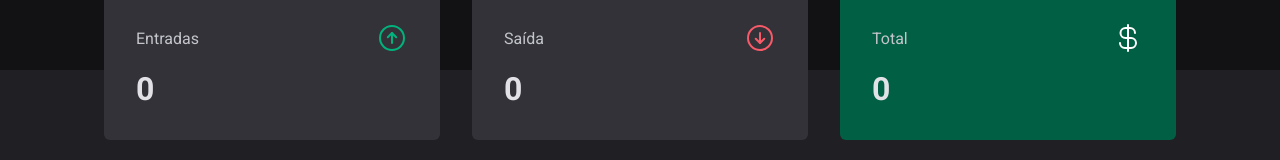
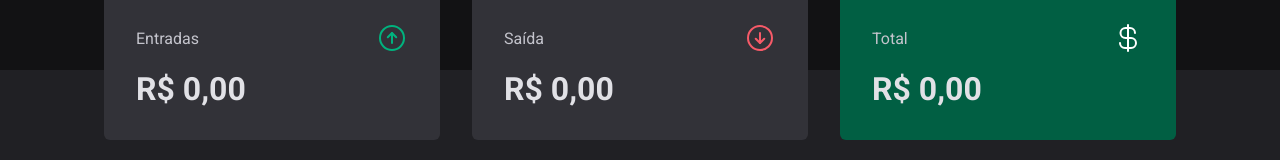
Before and after one commit to lucasnfarias/rocketseat-dt-money, a React (Vite) app: page / in a window 1280 px wide. Shown: the part 390-550 px from the top of the page. Built offline with nearby package versions, Linux system fonts and the light colour scheme; no server answers.

Commit message:
create formatters utils

```diff
--- a/src/components/Summary/index.tsx
+++ b/src/components/Summary/index.tsx
@@ -1,6 +1,7 @@
 import { ArrowCircleDown, ArrowCircleUp, CurrencyDollar } from "phosphor-react";
 import { useContext } from "react";
 import { TransactionsContext } from "../../contexts/transactions";
+import { priceFormmatter } from "../../utils/formatters";
 import { SummaryCard, SummaryContainer } from "./styles";
 
 export function Summary() {
@@ -35,7 +36,7 @@ export function Summary() {
           <ArrowCircleUp size={32} color="#00b37e" />
         </header>
 
-        <strong>{summary.income}</strong>
+        <strong>{priceFormmatter.format(summary.income)}</strong>
       </SummaryCard>
 
       <SummaryCard>
@@ -44,7 +45,7 @@ export function Summary() {
           <ArrowCircleDown size={32} color="#f75a68" />
         </header>
 
-        <strong>{summary.outcome}</strong>
+        <strong>{priceFormmatter.format(summary.outcome)}</strong>
       </SummaryCard>
 
       <SummaryCard variant="green">
@@ -53,7 +54,7 @@ export function Summary() {
           <CurrencyDollar size={32} color="#fff" />
         </header>
 
-        <strong>{summary.total}</strong>
+        <strong>{priceFormmatter.format(summary.total)}</strong>
       </SummaryCard>
     </SummaryContainer>
   );
--- a/src/pages/Transactions/index.tsx
+++ b/src/pages/Transactions/index.tsx
@@ -3,6 +3,7 @@ import { Header } from "../../components/Header";
 import { SearchForm } from "../../components/SearchForm";
 import { Summary } from "../../components/Summary";
 import { TransactionsContext } from "../../contexts/transactions";
+import { dateFormmatter, priceFormmatter } from "../../utils/formatters";
 import {
   PriceHighlight,
   TransactionsContainer,
@@ -27,10 +28,13 @@ export function Transactions() {
                 <tr key={id}>
                   <td width="50%">{description}</td>
                   <td>
-                    <PriceHighlight variant={type}>{price}</PriceHighlight>
+                    <PriceHighlight variant={type}>
+                      {type === "outcome" && "- "}
+                      {priceFormmatter.format(price)}
+                    </PriceHighlight>
                   </td>
                   <td>{category}</td>
-                  <td>{createdAt}</td>
+                  <td>{dateFormmatter.format(new Date(createdAt))}</td>
                 </tr>
               )
             )}
--- /dev/null
+++ b/src/utils/formatters.ts
@@ -0,0 +1,6 @@
+export const dateFormmatter = new Intl.DateTimeFormat("pt-BR");
+
+export const priceFormmatter = new Intl.NumberFormat("pt-BR", {
+  style: "currency",
+  currency: "BRL",
+});
```
